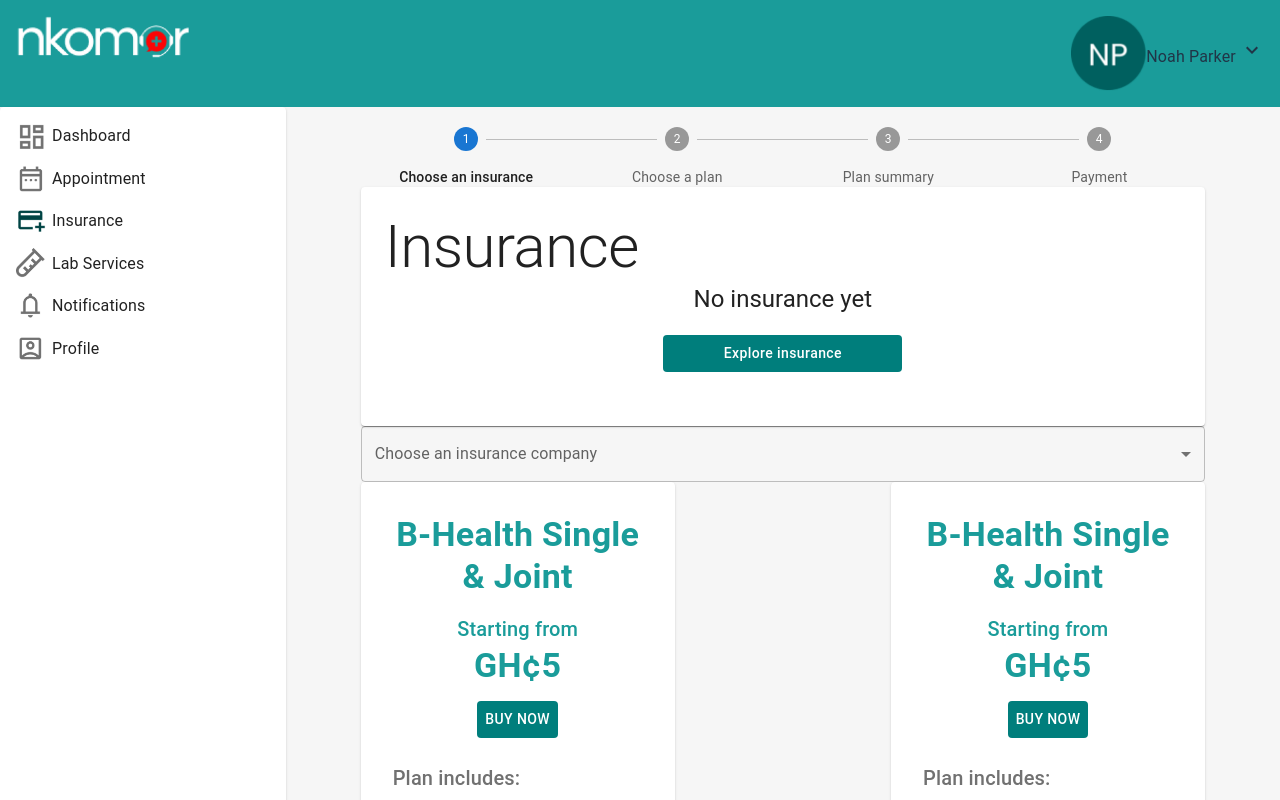
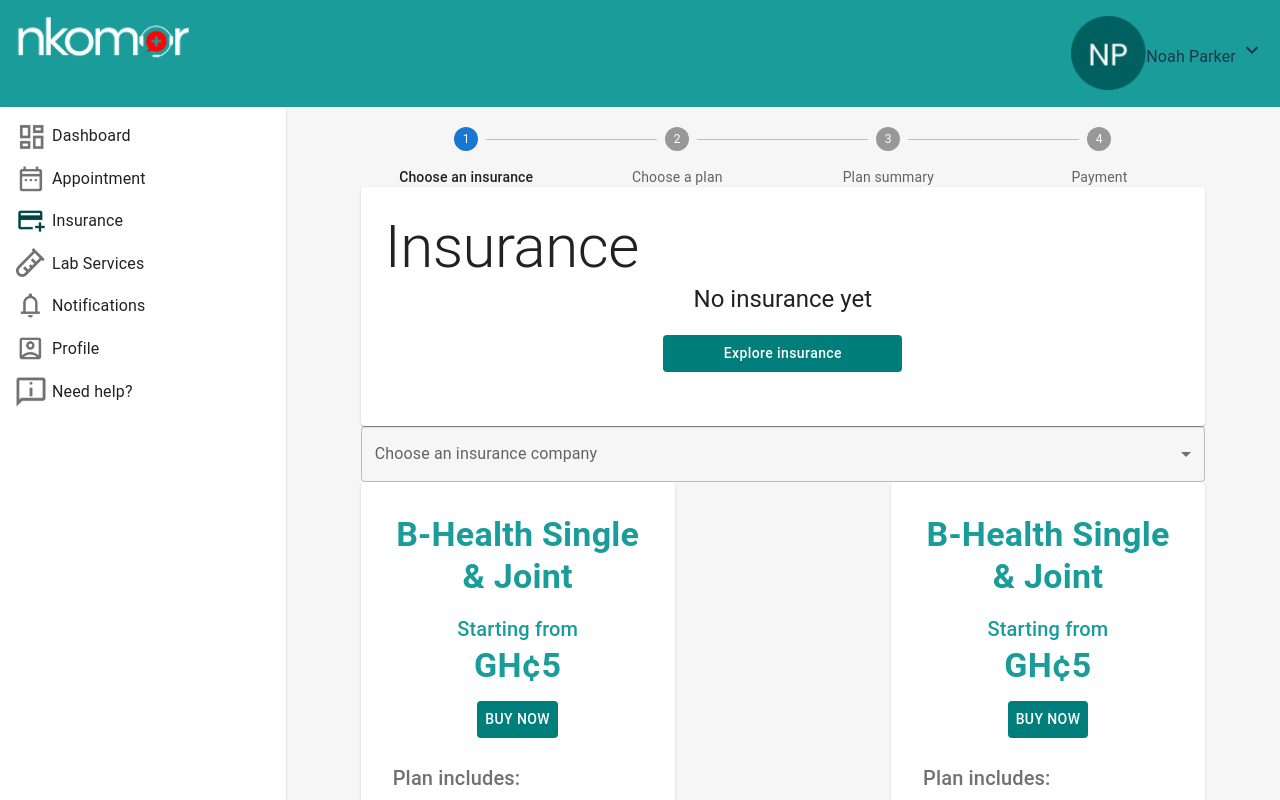
Before and after one commit to KMace/nkomor-health-frontend, a React (Vite) app in the folder vite-project/: page / in a window 1280 px wide. Shown: the top 800 px of the page. Built offline with nearby package versions, Linux system fonts and the light colour scheme.

Commit message:
'Need help?' sidebar addition

```diff
--- a/vite-project/src/Sidebar/index.tsx
+++ b/vite-project/src/Sidebar/index.tsx
@@ -5,6 +5,7 @@ import insurance from '../assets/insurance.png';
 import labservices from '../assets/labservices.png';
 import notifications from '../assets/notifications.png';
 import profile from '../assets/profile.png';
+import information from '../assets/information.png';
 
 function Sidebar() {
   return (
@@ -46,6 +47,12 @@ function Sidebar() {
           </ListItemIcon>
           <ListItemText>Profile</ListItemText>
         </MenuItem>
+        <MenuItem>
+          <ListItemIcon>
+            <img width='30px' src={information} className="help" alt="Help icon" />
+          </ListItemIcon>
+          <ListItemText>Need help?</ListItemText>
+        </MenuItem>
       </MenuList>
     </Paper>
   );
```
Also changed, not shown: vite-project/src/assets/information.png (added).
